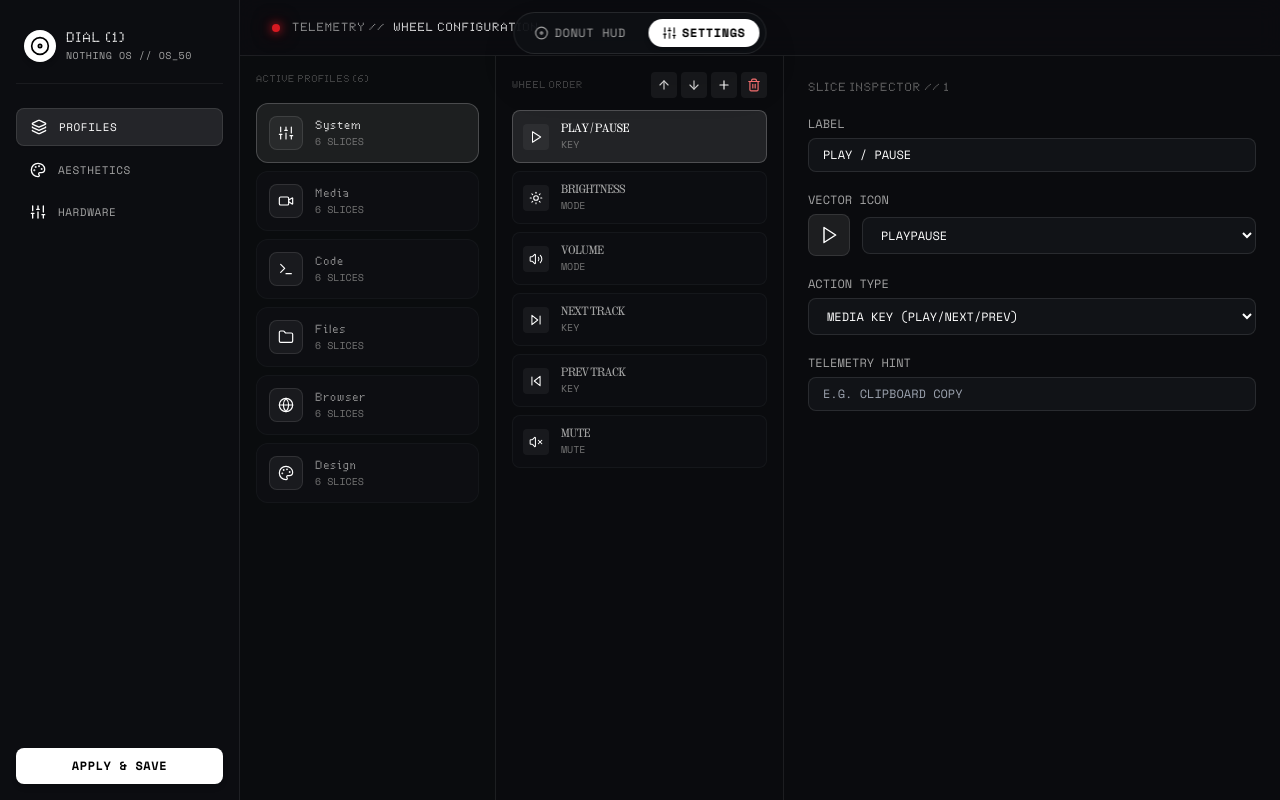
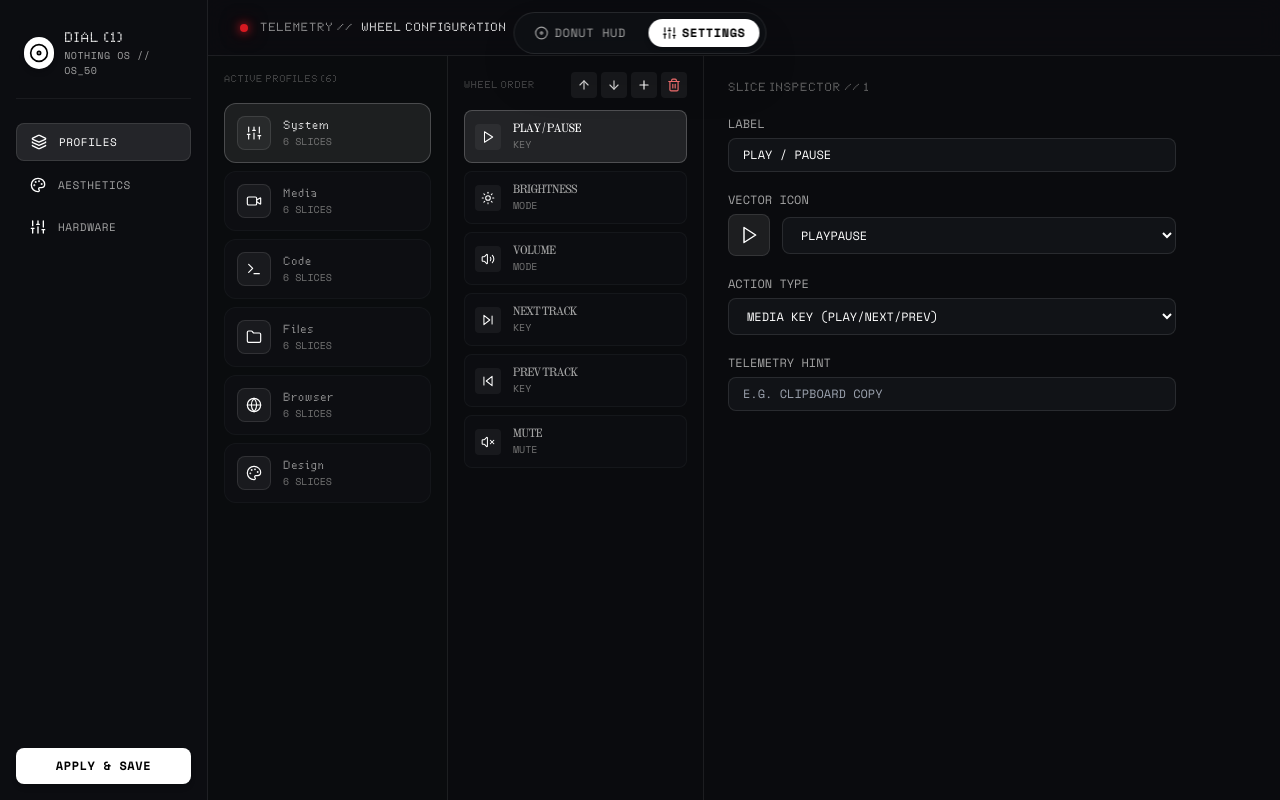
Before and after one commit to Yuvraj675/dial-control, a React (Vite) app: page / in a window 1280 px wide. Both pictures are taken after a click on the button "SETTINGS". Built offline with nearby package versions, Linux system fonts and the light colour scheme.

Commit message:
Fix settings window reopening after close, fix right-side cut-off layout, and update CLAUDE.md

```diff
--- a/src-tauri/tauri.conf.json
+++ b/src-tauri/tauri.conf.json
@@ -27,8 +27,10 @@
       {
         "title": "Dial Control — Preferences",
         "label": "settings",
-        "width": 780,
-        "height": 560,
+        "width": 1080,
+        "height": 680,
+        "minWidth": 900,
+        "minHeight": 550,
         "resizable": true,
         "transparent": false,
         "decorations": true,
--- a/src/components/settings/SettingsWindow.tsx
+++ b/src/components/settings/SettingsWindow.tsx
@@ -116,7 +116,7 @@ export const SettingsWindow: React.FC<SettingsWindowProps> = ({
   return (
     <div className="flex h-screen w-screen bg-[#07080A] text-white font-sans overflow-hidden select-none">
       {/* ── Left Sidebar Navigation ────────────────────────────────────────── */}
-      <div className="w-60 flex flex-col border-r border-white/[0.08] bg-[#0C0D11] p-4">
+      <div className="w-52 shrink-0 flex flex-col border-r border-white/[0.08] bg-[#0C0D11] p-4">
         {/* App Title in Ndot57 */}
         <div className="flex items-center gap-2.5 px-2 py-3 mb-6 border-b border-white/[0.06] pb-5">
           <div className="w-8 h-8 rounded-full bg-white flex items-center justify-center text-black shadow-md">
@@ -206,9 +206,9 @@ export const SettingsWindow: React.FC<SettingsWindowProps> = ({
 
         {/* Tab 1: Profiles & Slices Editor */}
         {activeTab === "profiles" && (
-          <div className="flex-1 flex overflow-hidden">
+          <div className="flex-1 flex overflow-x-auto overflow-y-hidden">
             {/* Column 1: Profiles List */}
-            <div className="w-64 border-r border-white/[0.08] p-4 flex flex-col gap-2 overflow-y-auto bg-[#0C0D11]/40">
+            <div className="w-60 shrink-0 border-r border-white/[0.08] p-4 flex flex-col gap-2 overflow-y-auto bg-[#0C0D11]/40">
               <div className="font-ndot text-[10px] uppercase text-neutral-500 tracking-widest mb-2">
                 ACTIVE PROFILES ({Object.keys(currentConfig.profiles).length})
               </div>
@@ -239,7 +239,7 @@ export const SettingsWindow: React.FC<SettingsWindowProps> = ({
             </div>
 
             {/* Column 2: Slices List */}
-            <div className="w-72 border-r border-white/[0.08] p-4 flex flex-col overflow-y-auto">
+            <div className="w-64 shrink-0 border-r border-white/[0.08] p-4 flex flex-col overflow-y-auto">
               <div className="flex items-center justify-between mb-3">
                 <div className="font-ndot text-[10px] uppercase text-neutral-500 tracking-widest">
                   WHEEL ORDER
@@ -304,7 +304,7 @@ export const SettingsWindow: React.FC<SettingsWindowProps> = ({
             </div>
 
             {/* Column 3: Slice Inspector */}
-            <div className="flex-1 p-6 overflow-y-auto">
+            <div className="flex-1 min-w-[300px] p-6 overflow-y-auto">
               {selectedAction && (
                 <div className="max-w-md flex flex-col gap-5">
                   <div className="font-ndot text-xs uppercase text-neutral-500 tracking-widest">
```
Also changed, not shown: 2 other files (tests, documents, lock files or other folders).
